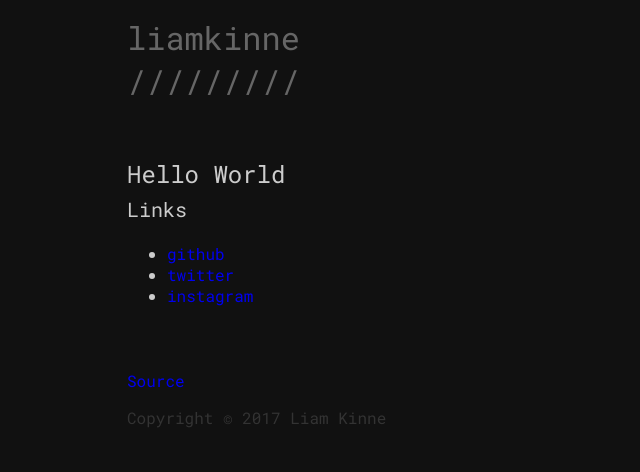
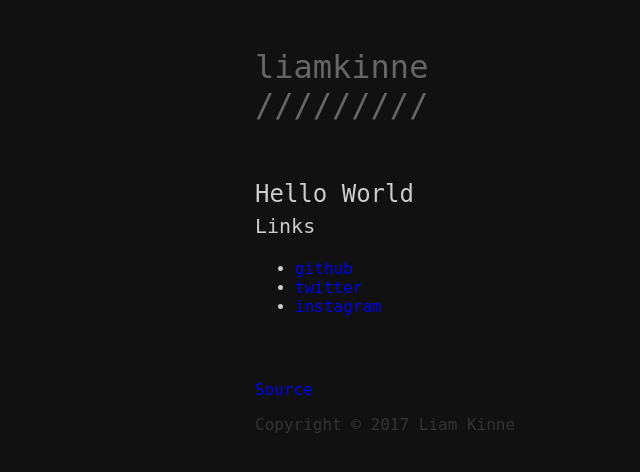
Before and after one commit to liamkinne/website, a PHP site: page / in a window 1280 px wide. Shown: the top 472 px of the page, without its empty margins (1-641 px from the left). Run offline with PHP 8.4, Linux system fonts and the light colour scheme; some web fonts are replaced.

Commit message:
made fonts faster

```diff
--- a/html/includes/head.php
+++ b/html/includes/head.php
@@ -1,3 +1,2 @@
 <title>liamkinne</title>
 <link rel="stylesheet" type="text/css" href="style.css">
-<link href="https://fonts.googleapis.com/css?family=Roboto+Mono" rel="stylesheet">
--- a/html/style.css
+++ b/html/style.css
@@ -1,6 +1,6 @@
 body
 {
-	margin: 1em auto;
+	margin: 3em auto;
 	padding: 0;
 
 	color: #ccc;
@@ -10,7 +10,7 @@ body
 
 	min-width: 640;
 	min-height: 480;
-	width: 80%;
+	width: 60%;
 }
 
 h1,
@@ -86,3 +86,38 @@ footer p
 {
 	color: #333;
 }
+
+/* fonts */
+
+/* greek-ext */
+@font-face {
+  font-family: 'Roboto Mono';
+  font-style: normal;
+  font-weight: 400;
+  src: local('Roboto Mono'), local('RobotoMono-Regular'), url(https://fonts.gstatic.com/s/robotomono/v5/hMqPNLsu_dywMa4C_DEpY0bcKLIaa1LC45dFaAfauRA.woff2) format('woff2');
+  unicode-range: U+1F00-1FFF;
+}
+/* greek */
+@font-face {
+  font-family: 'Roboto Mono';
+  font-style: normal;
+  font-weight: 400;
+  src: local('Roboto Mono'), local('RobotoMono-Regular'), url(https://fonts.gstatic.com/s/robotomono/v5/hMqPNLsu_dywMa4C_DEpY2o_sUJ8uO4YLWRInS22T3Y.woff2) format('woff2');
+  unicode-range: U+0370-03FF;
+}
+/* latin-ext */
+@font-face {
+  font-family: 'Roboto Mono';
+  font-style: normal;
+  font-weight: 400;
+  src: local('Roboto Mono'), local('RobotoMono-Regular'), url(https://fonts.gstatic.com/s/robotomono/v5/hMqPNLsu_dywMa4C_DEpYyYE0-AqJ3nfInTTiDXDjU4.woff2) format('woff2');
+  unicode-range: U+0100-024F, U+0259, U+1E00-1EFF, U+20A0-20AB, U+20AD-20CF, U+2C60-2C7F, U+A720-A7FF;
+}
+/* latin */
+@font-face {
+  font-family: 'Roboto Mono';
+  font-style: normal;
+  font-weight: 400;
+  src: local('Roboto Mono'), local('RobotoMono-Regular'), url(https://fonts.gstatic.com/s/robotomono/v5/hMqPNLsu_dywMa4C_DEpY44P5ICox8Kq3LLUNMylGO4.woff2) format('woff2');
+  unicode-range: U+0000-00FF, U+0131, U+0152-0153, U+02BB-02BC, U+02C6, U+02DA, U+02DC, U+2000-206F, U+2074, U+20AC, U+2122, U+2212, U+2215;
+}
```
